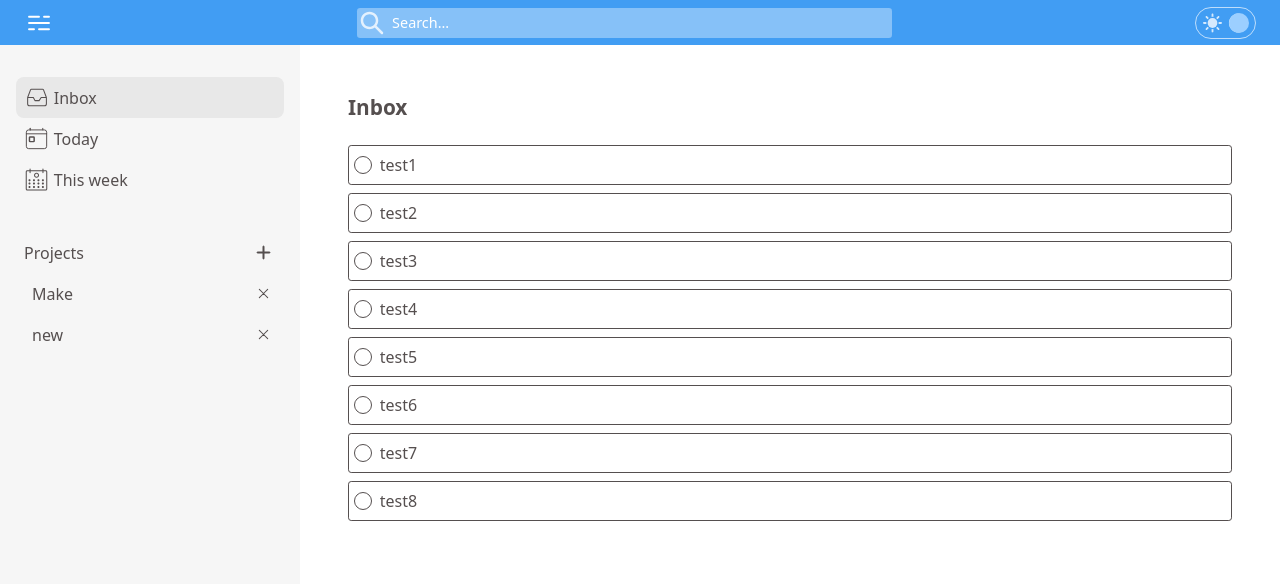
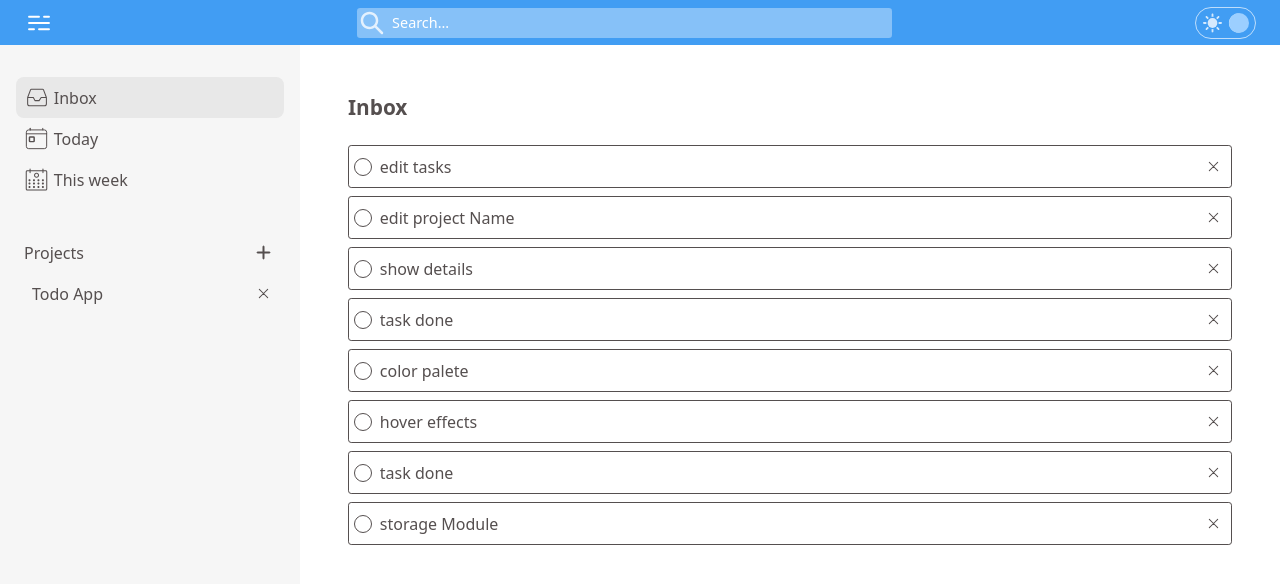
Before and after one commit to gabriel-duarte154/TODO-App, a website built with webpack: page src/index.html in a window 1280 px wide. Built offline with nearby package versions, Linux system fonts and the light colour scheme.

Commit message:
finished remove task feature

```diff
--- a/src/Projects/projects.js
+++ b/src/Projects/projects.js
@@ -21,7 +21,9 @@ const ProjectsModule = (function () {
 	}
 
 	function findProject(name) {
-		return Projects.find((project) => project.name === name);
+		return Projects.find(
+			(project) => project.name.toLowerCase() === name.toLowerCase()
+		);
 	}
 
 	function removeProject(name) {
@@ -53,11 +55,15 @@ function Project(name) {
 	const tasks = [];
 
 	function addTask(title, description, dueDate, priority) {
-		tasks.push(Task(title, description, dueDate, priority));
+		tasks.push(Task(title, description, dueDate, priority, name));
 	}
 
 	function findTask(title) {
 		return tasks.find((task) => task.title === title);
+	}
+
+	function findTaskIndex(title) {
+		return tasks.findIndex((task) => task.title === title);
 	}
 
 	function getTasks() {
@@ -69,31 +75,30 @@ function Project(name) {
 		addTask,
 		getTasks,
 		findTask,
+		findTaskIndex,
 	};
 }
 
-function Task(title, description, dueDate, priority) {
+function Task(title, description, dueDate, priority, project) {
 	return {
 		title: title,
 		description: description,
 		dueDate: dueDate,
 		priority: priority,
 		addDate: getDate(),
+		project,
 	};
 }
 
-ProjectsModule.addProject('Make');
-const make = ProjectsModule.getProject('Make');
-make.addTask('test1', 'dasd', '24-05-2024', 'p1');
-make.addTask('test2', 'dasd', '24-05-2024', 'p1');
-make.addTask('test3', 'dasd', '24-05-2024', 'p1');
-make.addTask('test4', 'dasd', '24-05-2024', 'p1');
-
-ProjectsModule.addProject('new');
-const newProject = ProjectsModule.getProject('new');
-newProject.addTask('test5', 'dasd', '24-05-2024', 'p2');
-newProject.addTask('test6', 'dasd', '24-05-2024', 'p1');
-newProject.addTask('test7', 'dasd', '24-05-2024', 'p3');
-newProject.addTask('test8', 'dasd', '24-05-2024', 'p1');
+ProjectsModule.addProject('Todo App');
+const app = ProjectsModule.getProject('Todo App');
+app.addTask('edit tasks', 'for the todo app', '28-06-2023', 'p1');
+app.addTask('edit project Name', 'for the todo app', '28-06-2023', 'p1');
+app.addTask('show details', 'for the todo app', '28-06-2023', 'p1');
+app.addTask('task done', 'for the todo app', '28-06-2023', 'p1');
+app.addTask('color palete', 'for the todo app', '28-06-2023', 'p2');
+app.addTask('hover effects', 'for the todo app', '28-06-2023', 'p2');
+app.addTask('task done', 'for the todo app', '28-06-2023', 'p1');
+app.addTask('storage Module', 'for the todo app', '28-06-2023', 'p1');
 
 export { ProjectsModule };
--- a/src/ui-module/UI.js
+++ b/src/ui-module/UI.js
@@ -252,10 +252,32 @@ const UI = (function () {
 			taskName.classList.add('name');
 			taskName.textContent = task.title;
 
+			const removeIcon = document.createElement('span');
+			removeIcon.innerHTML = svgs.close;
+			removeIcon.classList.add('icon');
+
+			removeIcon.addEventListener('click', () => {
+				removeTask(task);
+			});
+
 			taskContainer.appendChild(circle);
 			taskContainer.appendChild(taskName);
+			taskContainer.appendChild(removeIcon);
 
 			return taskContainer;
+		}
+
+		function removeTask(task) {
+			const project = ProjectsModule.getProject(task.project);
+			const tasks = project.getTasks();
+			const taskIndex = project.findTaskIndex(task.title);
+
+			tasks.splice(taskIndex, 1);
+
+			const pageData = Pages.find((page) => page.name === task.project);
+
+			updateDefaultPages();
+			updatePage(pageData);
 		}
 
 		function active() {
@@ -327,7 +349,7 @@ const UI = (function () {
 				if (object.name === 'Today') {
 					appendTasks(getTodayTasks, object.page);
 				}
-				if (object.name === 'This Week') {
+				if (object.name === 'Week') {
 					appendTasks(getWeekTasks, object.page);
 				}
 			});
```
Also changed, not shown: template.html (+5 -5 lines), dist/main.bundle.js.
